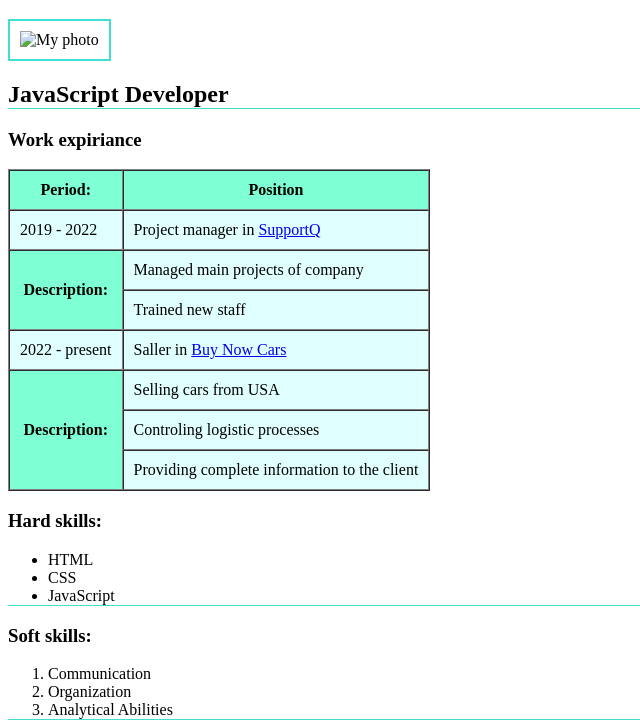
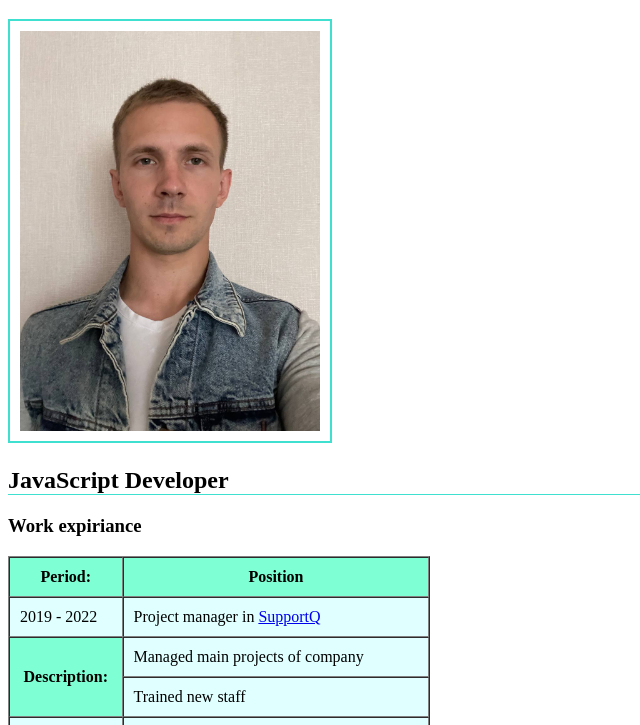
Before and after one commit to Sergey-Kali/CV-Serhii-Kali, a plain HTML site: page index.html in a window 1280 px wide. Shown: the part 62-787 px from the top of the page, without its empty margins (0-640 px from the left). Drawn offline with Linux system fonts and the light colour scheme; the site is published under a folder, as on GitHub Pages, so addresses that start at the root find nothing.

Commit message:
Update index.html

```diff
--- a/index.html
+++ b/index.html
@@ -9,7 +9,7 @@
 </head>
 <body>
     <h1 class="title">Serhii Kalinichenko</h1>
-    <img class="main-image" src="/photo_2022-12-14_21-19-30.jpg" alt="My photo" width="300" height="auto">
+    <img class="main-image" src="./photo_2022-12-14_21-19-30.jpg" alt="My photo" width="300" height="auto">
         <h2 class="sub-title">JavaScript Developer</h2>
         <h3>Work expiriance</h3>
         <table class="table" border="1" cellspacing="0" cellpadding="10px">
```
